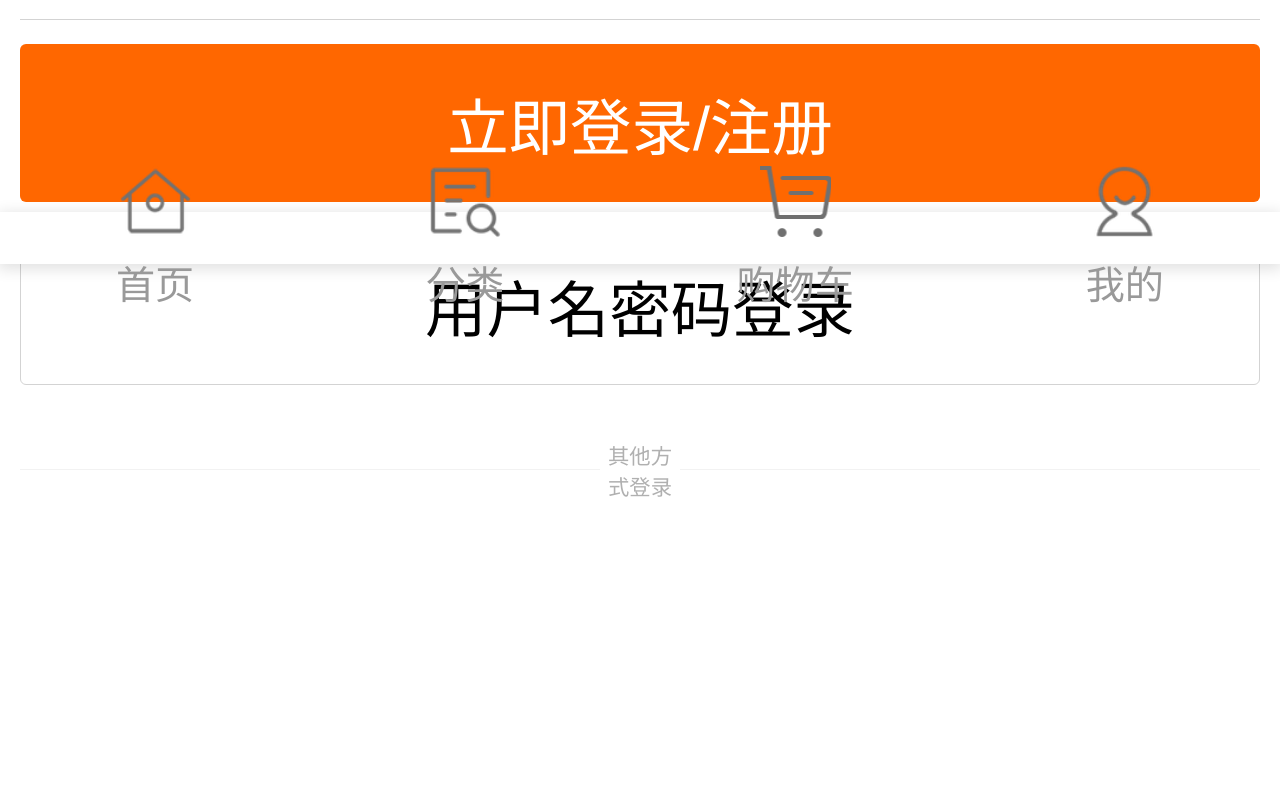
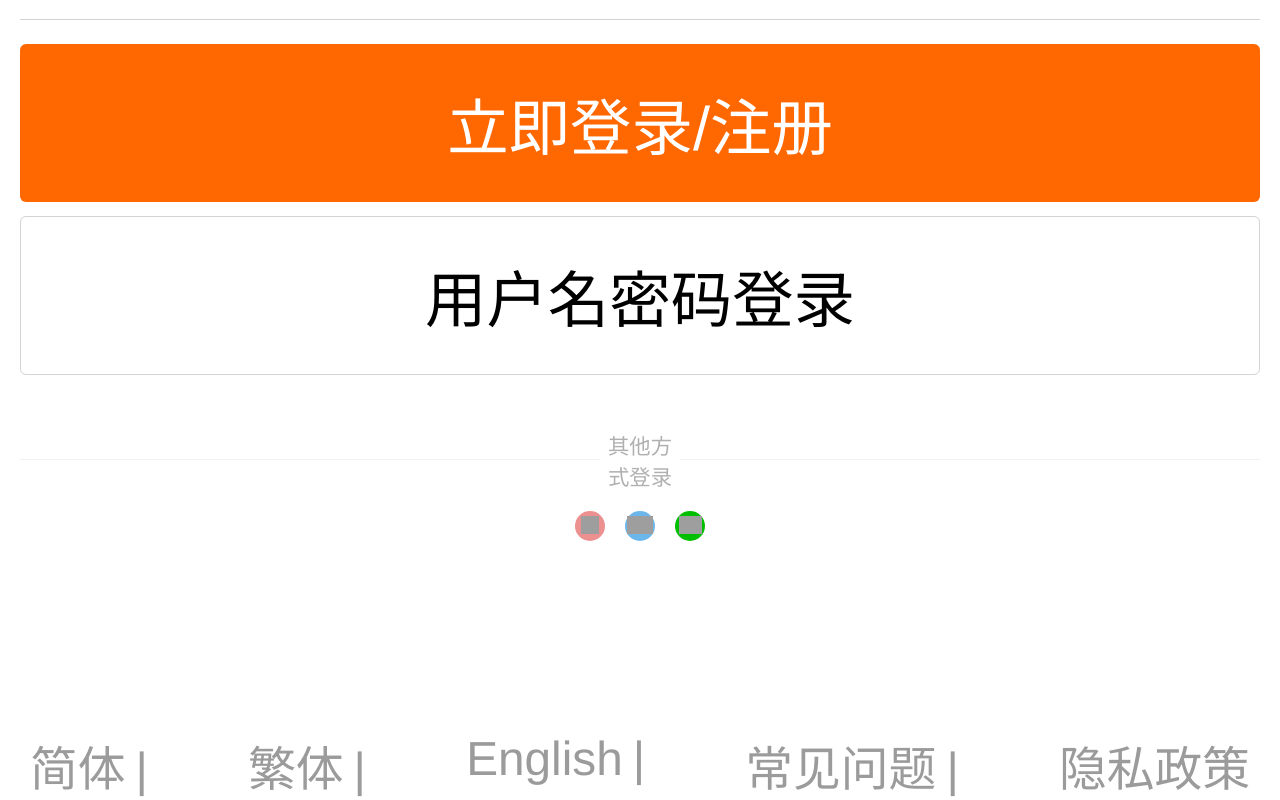
Before and after one commit to Niubility-SunLight/MIShop, a React (Create React App) app: page /login in a window 1280 px wide. Shown: the part 536-1336 px from the top of the page. Before the commit the page ends 1237 px from the top, so only its background shows below. Built offline with nearby package versions, Linux system fonts and the light colour scheme; grey boxes are pictures that could not be loaded.

Commit message:
no message

```diff
--- a/src/components/App.js
+++ b/src/components/App.js
@@ -25,7 +25,7 @@ class App extends Component {
                     <Route path="/user" component={User} />
                     <Route path="/login" component={Login} /> */}
                 </Switch>
-                <Footer></Footer>
+                {/* <Footer></Footer> */}
             </Router>
         )
     }
--- a/src/modules/login/login.js
+++ b/src/modules/login/login.js
@@ -38,7 +38,7 @@ function LoginSercet(props) {
         </div>
     )
 }
-function LoginEmailBtnWrap() {
+function LoginEmailBtnWrap(props) {
     return (
         <div className={CSS.submitBtnPanel}>
             <button className={CSS.submitBtn}>登录</button>
@@ -51,15 +51,24 @@ function LoginEmailBtnWrap() {
         </div>
     )
 }
-function LoginSercetBtnWrap() {
+function LoginSercetBtnWrap(props) {
+    console.log(props)
     return (
         <div className={CSS.submitBtnPanel}>
             <button className={CSS.submitBtn}>立即登录/注册</button>
-            <button className={CSS.btnSwitch}>用户名密码登录</button>
+            <button className={CSS.btnSwitch} onClick={props.handleClick}>用户名密码登录</button>
         </div>
     )
 }
+
 export default class Login extends Component {
+    constructor(props){
+        super(props)
+        console.log(props)
+    }
+    switchLoginType(e){
+        console.log(e)
+    }
     render() {
         return (
             <div className={CSS.container}>
@@ -72,15 +81,44 @@ export default class Login extends Component {
                             </div>
                             <LoginSercet />
                             {/* <LoginEmailBtnWrap /> */}
-                            <LoginSercetBtnWrap />
+                            <LoginSercetBtnWrap handleClick ={this.switchLoginType}/>
                             {/* <LogigPhone /> */}
                             <div className={CSS.lineWrap}>
                                 <fieldset className={CSS.line}>
                                     <legend>其他方式登录</legend>
                                 </fieldset>
                             </div>
+                            <div className={CSS.icoLoginType}>
+                                <div><i></i></div>
+                                <div><i></i></div>
+                                <div><i></i></div>
+                            </div>
+
                         </div>
                     </div>
+                </div>
+                <div className={CSS.langLine}>
+                    <ul>
+                        <li>
+                            <span>简体</span>
+                            |
+                        </li>
+                        <li>
+                            <span>繁体</span>
+                            |
+                        </li>
+                        <li>
+                            <span>English</span>
+                            |
+                        </li>
+                        <li>
+                            <span>常见问题</span>
+                            |
+                        </li>
+                        <li>
+                            <span>隐私政策</span>
+                        </li>
+                    </ul>
                 </div>
             </div>
         )
--- a/src/modules/login/login.module.scss
+++ b/src/modules/login/login.module.scss
@@ -141,7 +141,6 @@
           }
           .btnSwitch {
             background: #fff;
-            margin-top: 24px;
             border: 1px solid #d3d3d3;
             color: #000;
           }
@@ -179,6 +178,85 @@
             }
           }
         }
+        .icoLoginType {
+          padding-top: 10px;
+          text-align: center;
+          display: box;
+          display: -webkit-box;
+          display: -moz-box;
+          box-pack: center;
+          -webkit-box-pack: center;
+          // background: red;
+          font-size: 0;
+          div {
+            width: 30px;
+            height: 30px;
+            margin: 0 10px;
+            display: inline-block;
+            text-indent: -9999px;
+            -webkit-border-radius: 50%;
+            -moz-border-radius: 50%;
+            -o-border-radius: 50%;
+            border-radius: 50%;
+            i {
+              background: url(https://account.xiaomi.com/static/res/166d6dc/account-static/respassport/acc-2014/img/icons_type.png)
+                no-repeat;
+              display: block;
+              width: 18px;
+              height: 18px;
+              margin: 5px auto 0;
+            }
+            &:nth-child(1) {
+              background-color: #ed9090;
+              i {
+                background-position: -38px 0px;
+              }
+            }
+            &:nth-child(2) {
+              background-color: #6bb6ea;
+              i {
+                width: 26px;
+                background-position: -57px 0px;
+              }
+            }
+            &:nth-child(3) {
+              background-color: #00be00;
+              i {
+                width: 23px;
+                background-position: -84px 0px;
+              }
+            }
+          }
+        }
+      }
+    }
+  }
+  .langLine {
+    padding: 0 20px;
+    line-height: normal;
+    text-align: center;
+    font-size: 0.2688rem;
+    // margin-top: -1.7288rem;
+    // height: 1.7288rem;
+    ul {
+      display: flex;
+      justify-content: space-between;
+      li {
+        box-sizing: border-box;
+        display: inline-block;
+        color: #9b9b9b;
+
+        span{
+          padding: 0 10px;
+          font-family: "Helvetica Neue", Helvetica, "PingFang SC", "Hiragino Sans GB", "Microsoft YaHei", "微软雅黑",
+          Arial, sans-serif !important;
+        }
+        // &::after{
+        //   content: "|";
+        //   display: inline-block;
+        //   font-size: 0.2688rem;
+        //   color: #9b9b9b;
+        // }
       }
     }
   }
```
